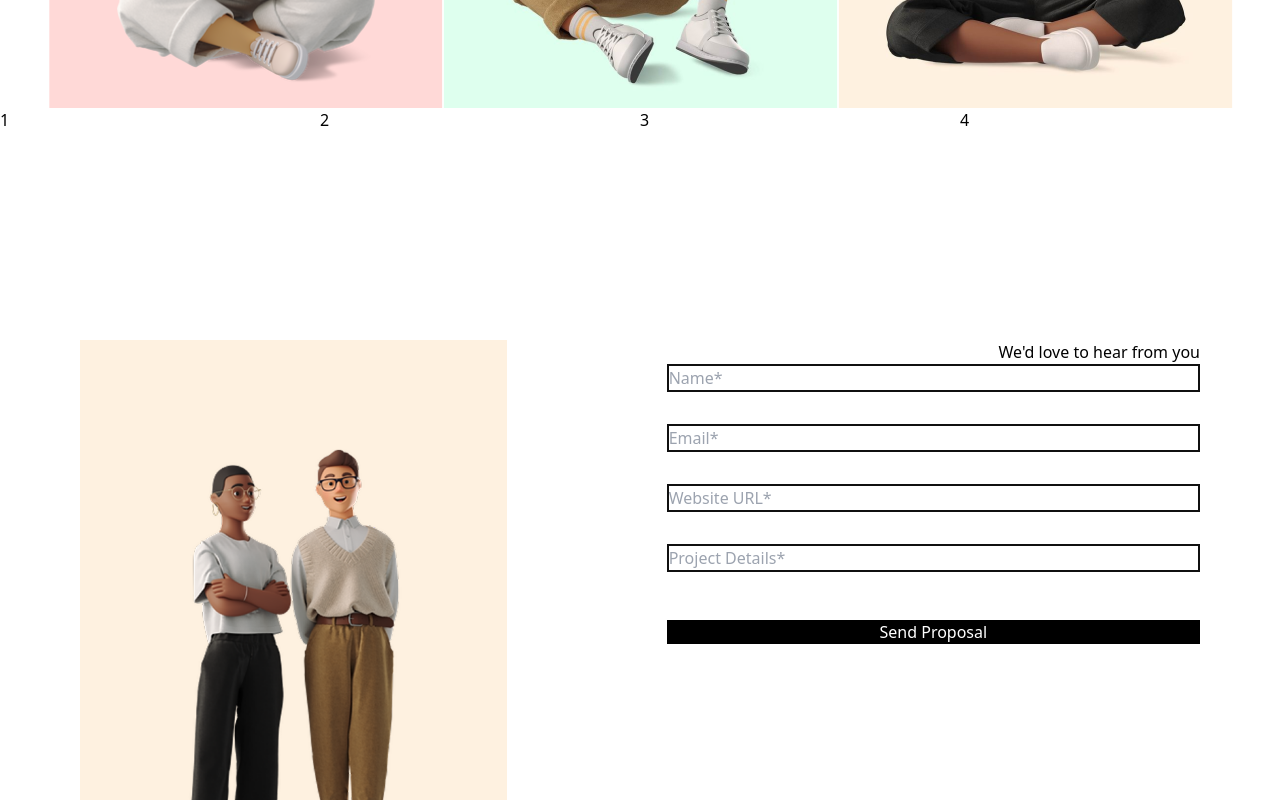
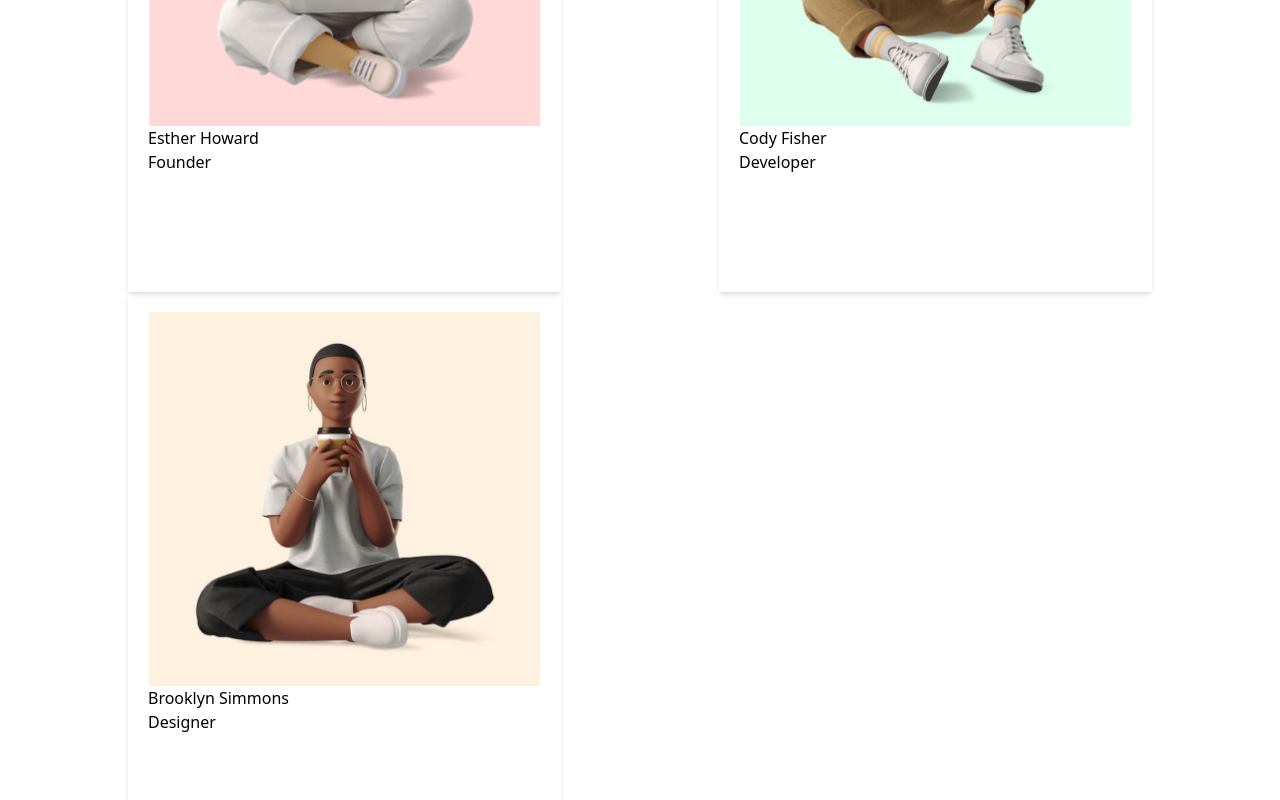
Before and after one commit to murat-aydin01/piton-next-project, a Next.js app: page / in a window 1280 px wide. Shown: the part 2180-2980 px from the top of the page. Built offline with nearby package versions, Linux system fonts and the light colour scheme.

Commit message:
hero card başlandı

```diff
--- /dev/null
+++ b/src/components/HeroCard.js
@@ -0,0 +1,15 @@
+import React from 'react'
+
+function HeroCard({img, name, role}) {
+  return (
+    <div className='w-[433px] h-[560px] flex flex-col shadow-md p-5  '>
+      <img src={img}/>
+      <div>
+        <p>{name}</p>
+        <p>{role}</p>
+      </div>
+    </div>
+  )
+}
+
+export default HeroCard
--- a/src/components/StatsSection.js
+++ b/src/components/StatsSection.js
@@ -1,13 +1,15 @@
+import HeroCard from "./HeroCard";
+
 function StatsSection() {
   return (
     <section className="flex flex-col items-center">
       <h2>Meet the heroes behind the magic</h2>
-      <div className="flex flex-row flex-wrap justify-center">
-        <img src="/images/Avatar1.png" alt="avatar 1" />
-        <img src="/images/Avatar2.png" alt="avatar 1" />
-        <img src="/images/Avatar3.png" alt="avatar 1" />
+      <div className="flex flex-row flex-wrap w-full justify-between px-32">
+        <HeroCard img={"/images/Avatar1.png"} name={"Esther Howard"} role={"Founder"} />
+        <HeroCard img={"/images/Avatar2.png"} name={"Cody Fisher"} role={"Developer"} />
+        <HeroCard img={"/images/Avatar3.png"} name={"Brooklyn Simmons"} role={"Designer"} />
       </div>
-      <div className="grid md:grid-cols-4 w-screen items-center">
+      <div className="grid md:grid-cols-4 w-full items-center">
         <div>1</div>
         <div>2</div>
         <div>3</div>
```
